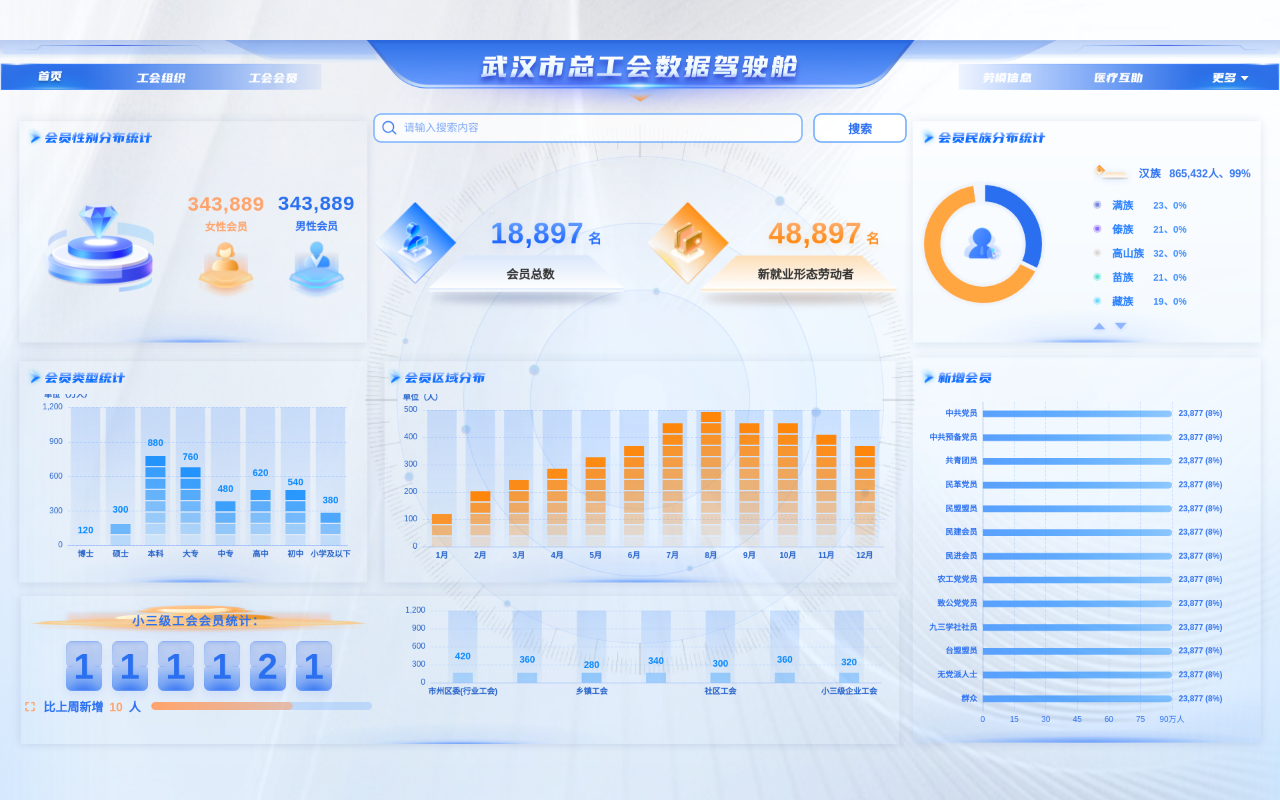
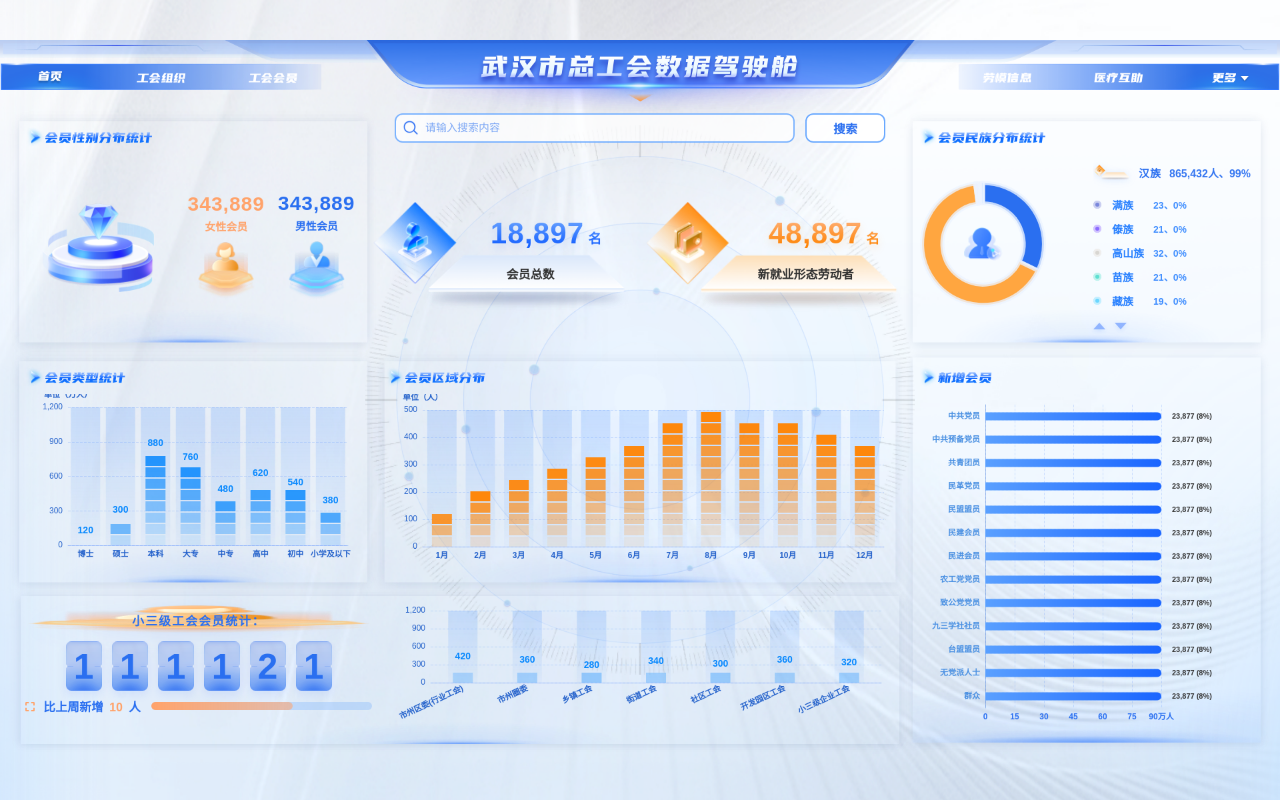
Before and after one commit to wmc-cache/wuhan-dashboard, a Vue app: page /#/member-v2 in a window 1280 px wide. Built offline with nearby package versions, Linux system fonts and the light colour scheme.

Commit message:
style fix

```diff
--- a/src/components/RingPie.vue
+++ b/src/components/RingPie.vue
@@ -205,7 +205,7 @@ const option = computed(() => ({
       clockwise: true,
       itemStyle: {
         borderWidth: props.borderWidth,
-        borderColor: props.gapColor,
+        borderColor: props.gapColor === 'transparent' ? 'rgba(237, 244, 255, 0.8)' : props.gapColor,
       },
       // 触摸/悬停的强调效果：恢复到较为克制的默认表现
       // - 不再自定义加粗边框与阴影
--- a/src/components/dashboard/MemberNewBiz.vue
+++ b/src/components/dashboard/MemberNewBiz.vue
@@ -5,7 +5,7 @@
       :data="items"
       :center="seriesCenter"
       :radius="['48%', '72%']"
-      gap-color="rgba(242,247,255,0.95)"
+      gap-color="transparent"
       :border-width="6"
       :emphasis-scale="20"
       enable-pagination
--- a/src/components/laomo/EthnicDistribution.vue
+++ b/src/components/laomo/EthnicDistribution.vue
@@ -4,7 +4,7 @@
       :data="items"
       :center="seriesCenter"
       :radius="['48%', '72%']"
-      gap-color="rgba(242,247,255,0.95)"
+      gap-color="transparent"
       :border-width="6"
       :emphasis-scale="18"
       enable-pagination
--- a/src/components/member/EthnicDistribution.vue
+++ b/src/components/member/EthnicDistribution.vue
@@ -5,7 +5,7 @@
       :data="minorItems"
       :center="seriesCenter"
       :radius="['48%', '72%']"
-      gap-color="rgba(242,247,255,0.95)"
+      gap-color="transparent"
       :border-width="6"
       :emphasis-scale="18"
       enable-pagination
--- a/src/components/member/MemberType.vue
+++ b/src/components/member/MemberType.vue
@@ -5,7 +5,7 @@
       :data="items"
       :center="seriesCenter"
       :radius="['48%', '72%']"
-      gap-color="rgba(242,247,255,0.95)"
+      gap-color="transparent"
       :border-width="6"
       :emphasis-scale="20"
       v-align="start"
--- a/src/components/member/PoliticsList.vue
+++ b/src/components/member/PoliticsList.vue
@@ -54,7 +54,7 @@ const option = computed(() => {
   const axisColor = 'rgba(40,100,200,0.35)';
   const gridLine = 'rgba(67,127,255,0.20)';
   return {
-    grid: { left: 96, right: 124, top: 12, bottom: 36 },
+    grid: { left: 100, right: 140, top: 16, bottom: 40 },
     tooltip: { trigger: 'axis', axisPointer: { type: 'shadow' } },
     xAxis: {
       type: 'value',
@@ -66,6 +66,7 @@ const option = computed(() => {
       splitLine: { lineStyle: { type: 'dashed', color: gridLine } },
       axisLabel: {
         color: '#2a6ff0',
+        fontWeight: 600,
         formatter: (val: number) => (val === props.max ? `${val}万人` : `${val}`)
       }
     },
@@ -75,38 +76,49 @@ const option = computed(() => {
       inverse: true,
       axisTick: { show: false },
       axisLine: { lineStyle: { color: axisColor } },
-      axisLabel: { color: '#2a6ff0', fontWeight: 800 }
+      axisLabel: {
+        color: '#4A90E2',
+        fontWeight: 600,
+        fontSize: 12
+      }
     },
     series: [
-      // 背景最大条
+      // 背景虚线条
       {
         type: 'bar',
         data: maxArr.value,
-        barWidth: 10,
-        itemStyle: { color: 'rgba(90,160,255,0.15)', borderRadius: [0, 8, 8, 0] },
+        barWidth: 12,
+        itemStyle: {
+          color: 'transparent',
+          borderColor: 'rgba(90,160,255,0.3)',
+          borderWidth: 1,
+          borderType: 'dashed',
+          borderRadius: [0, 6, 6, 0]
+        },
         barGap: '-100%',
         silent: true,
         tooltip: { show: false },
         z: 1
       },
-      // 实际值（经过映射）
+      // 实际值条形
       {
         type: 'bar',
         data: seriesData.value,
-        barWidth: 10,
+        barWidth: 12,
         itemStyle: {
           color: new (echarts as any).graphic.LinearGradient(0, 0, 1, 0, [
             { offset: 0, color: '#5AA0FF' },
-            { offset: 1, color: 'rgba(5,135,254,0.35)' }
+            { offset: 1, color: '#1A65FF' }
           ]),
-          borderRadius: [0, 8, 8, 0]
+          borderRadius: [0, 6, 6, 0]
         },
         label: {
           show: true,
           position: 'right',
-          distance: 10,
-          color: '#2a6ff0',
-          fontWeight: 700,
+          distance: 16,
+          color: '#333',
+          fontWeight: 600,
+          fontSize: 11,
           formatter: (p: any) => {
             const raw = Number(p.data?.raw ?? p.value);
             const pct = total.value ? Math.round((raw / total.value) * 100) : 0;
--- a/src/components/member/TopSearchKpis.vue
+++ b/src/components/member/TopSearchKpis.vue
@@ -78,7 +78,7 @@ function fmt(v?: number | string) {
 .member-top { display: grid; grid-template-rows: auto 1fr; row-gap: 12px; height: 100%; }
 
 /* 搜索条 */
-.search-bar { display: grid; grid-template-columns: 1fr 140px; column-gap: 16px; align-items: center; }
+.search-bar { display: grid; grid-template-columns: 600px 120px; column-gap: 16px; align-items: center; justify-self: center; }
 .input-wrap { position: relative; display: grid; }
 .icon-search { position: absolute; left: 12px; top: 50%; transform: translateY(-50%); width: 24px; height: 24px; object-fit: contain; pointer-events: none; user-select: none; }
 .input { height: 44px; padding: 0 14px 0 44px; border-radius: 12px; border: 2px solid rgba(90,160,255,0.8); background: rgba(255,255,255,0.75); color: #2a6ff0; font-size: 16px; outline: none; }
--- a/src/components/org/SearchKpis.vue
+++ b/src/components/org/SearchKpis.vue
@@ -68,7 +68,7 @@ function fmt(v: number | string) { const n = Number(v); return Number.isFinite(n
 .org-search-kpis { position: relative; height: 100%; display: grid; grid-template-rows: auto 1fr; row-gap: 12px; }
 
 /* 搜索条 */
-.search-bar { display: grid; grid-template-columns: 1fr 140px; column-gap: 16px; align-items: center; }
+.search-bar { display: grid; grid-template-columns: 600px 120px; column-gap: 16px; align-items: center; justify-self: center; }
 .input-wrap { position: relative; display: grid; }
 .icon-search { position: absolute; left: 12px; top: 50%; transform: translateY(-50%); width: 24px; height: 24px; object-fit: contain; pointer-events: none; user-select: none; }
 .input { height: 44px; padding: 0 14px 0 44px; border-radius: 12px; border: 2px solid rgba(90,160,255,0.8); background: rgba(255,255,255,0.75); color: #2a6ff0; font-size: 16px; outline: none; }
--- a/src/pages/MemberV2.vue
+++ b/src/pages/MemberV2.vue
@@ -60,6 +60,7 @@
             :grid-left="64"
             :grid-right="20"
             :grid-bottom="56"
+            :x-label-rotate="25"
           />
         </div>
       </div>
--- a/src/pages/OrgV2.vue
+++ b/src/pages/OrgV2.vue
@@ -5,7 +5,7 @@
       <img class="mod__title-img" :src="titleImg1x" :srcset="titleImg2x + ' 2x'" alt="单位所属行业占比" />
       <div class="mod__body">
         <RingPie :data="industryPieItems" :center="['42%', '54%']" :radius="['48%', '72%']" enable-pagination
-          :page-size="6" v-model:activeIndex="activeIndustryIndex">
+          :page-size="6" v-model:activeIndex="activeIndustryIndex" :border-width="6" gap-color="transparent">
           <template #center>
             <div class="pie-center">
               <b class="pie-center__num">{{ fmt(activeIndustry.value) }}</b>
@@ -65,7 +65,7 @@
       <img class="mod__title-img" :src="titleImgBiz1x" :srcset="titleImgBiz2x + ' 2x'" alt="企业性质占比" />
       <div class="mod__body">
         <RingPie :data="bizPieItems" :center="['42%', '54%']" :radius="['48%', '72%']" enable-pagination
-          :page-size="6" v-model:activeIndex="activeBizIndex">
+          :page-size="6" v-model:activeIndex="activeBizIndex" :border-width="6" gap-color="transparent">
           <template #center>
             <div class="pie-center">
               <b class="pie-center__num">{{ fmt(activeBiz.value) }}</b>
```
